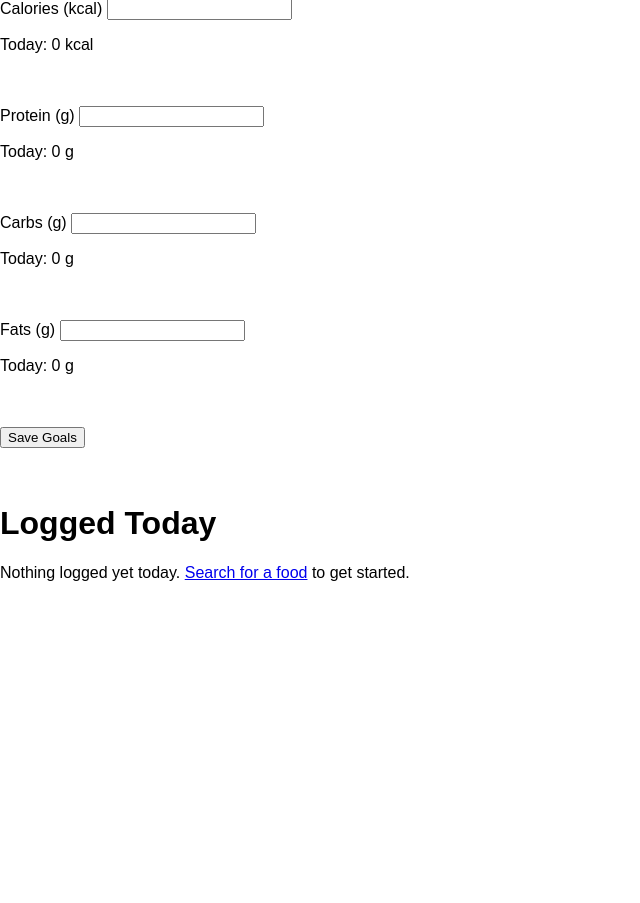
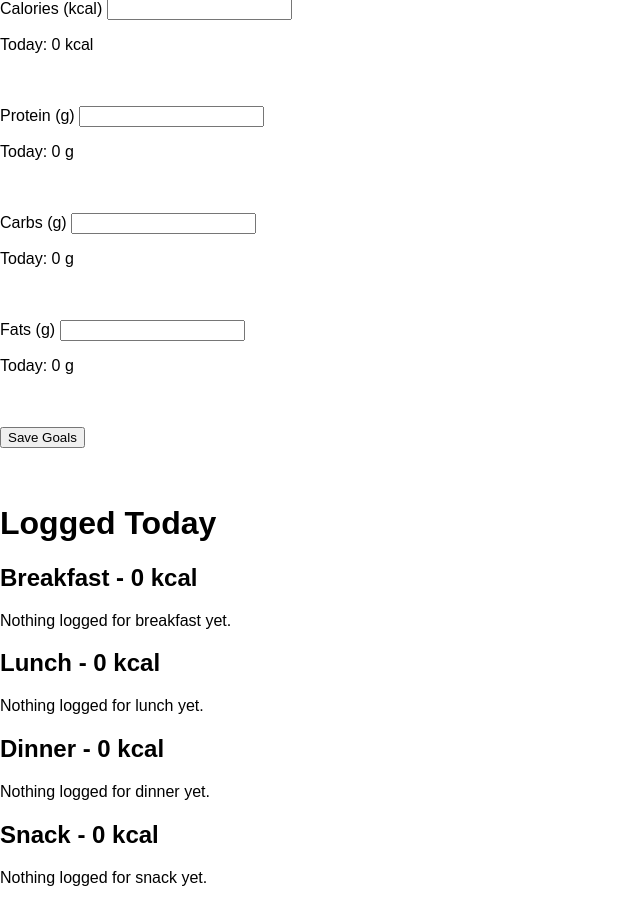
Before and after one commit to Marsad07/FitnessApp, a Flask app: page /routes/nutrition_view in a window 1280 px wide. Shown: the part 225-1128 px from the top of the page, without its empty margins (0-640 px from the left). Before the commit the page ends 806 px from the top, so only its background shows below. Run offline with Flask 3, Linux system fonts and the light colour scheme; the visitor is signed in with stand-in values (Sample User, id 1).

Commit message:
feat: grouped nutrition page by meal with subtotals
Adds a MEALS list as the one source of allowed meals, rejects unknown meals when logging or editing, and files any old unknown meals under snack so the page can't crash.

```diff
--- a/app/routes.py
+++ b/app/routes.py
@@ -8,6 +8,9 @@ from datetime import date, datetime, timedelta
 from app.decorators import login_required
 
 food_bp = Blueprint('search', __name__, url_prefix='/routes')
+
+# The only meal categories allowed - used to check the form and to group the nutrition page
+MEALS = ["breakfast", "lunch", "dinner", "snack"]
 
 @food_bp.route('/search', methods=['GET'])
 def search_food_results():
@@ -85,10 +88,14 @@ def full_nutrition_view():
     total_carbs = 0
     total_fats = 0
 
-    # One loop doing two jobs at once: build the individual entry list,
-    # and add each entry's values onto the running totals
+
+    # Dictionaries for meals + meal totals
+    meals = {meal: [] for meal in MEALS}
+    total_meals = {meal: 0 for meal in MEALS}
+
+   # Builds food dictionary once so it can go into two places
     for entry in day_entries:
-        todays_entries.append({
+        entry_data = {
             "entry_id": entry.id,
             "food_name": entry.food_name,
             "food_weight": entry.food_weight,
@@ -97,7 +104,20 @@ def full_nutrition_view():
             "carbs": entry.carbs,
             "fats": entry.fats,
             "meal_category": entry.meal_category
-        })
+        }
+
+        # Adds it to the full list
+        todays_entries.append(entry_data)
+
+        # Works out which meal it goes under - anything that isn't one of the 4 meals
+        # (such as bad data being saved before the meal check existed) goes under snack instead of crashing
+        meal = entry.meal_category if entry.meal_category in meals else "snack"
+
+        # Adds it to its meal's list
+        meals[meal].append(entry_data)
+
+        # Adds its calories onto its meal's total
+        total_meals[meal] += entry.calories
 
         total_calories += entry.calories
         total_protein += entry.protein
@@ -116,7 +136,9 @@ def full_nutrition_view():
         prev_day=prev_day,
         next_day=next_day,
         can_go_forward=can_go_forward,
-        day_label=day_label
+        day_label=day_label,
+        meals=meals,
+        total_meals=total_meals
     )
 
 @food_bp.route('/food_chosen', methods=['GET'])
@@ -136,6 +158,11 @@ def food_chosen():
     else:
         # Moment 2: the details form was submitted, everything needed is here now
         food_weight = request.args.get('food_weight')
+
+        # Only allows the 4 meals from the dropdown (the form can be edited in DevTools)
+        if meal_category not in MEALS:
+            flash('Please choose breakfast, lunch, dinner or snack')
+            return redirect(url_for('search.food_chosen', fdcId=fdc_Id))
 
         # Tries to turn the weight from text into a decimal number so it can be used for equation
         try:
@@ -241,6 +268,11 @@ def edit_entry():
     meal_category = request.form.get('meal_category')
     food_weight = request.form.get('food_weight')
 
+    # Only allows the 4 meals from the dropdown (the form can be edited in DevTools)
+    if meal_category not in MEALS:
+        flash('Please choose breakfast, lunch, dinner or snack')
+        return redirect(url_for('search.full_nutrition_view'))
+
     # Since form values are text, this converts the new weight to a number
     # (an empty or non-number box = ValueError, a missing box = TypeError, both are caught here)
     try:
--- a/app/templates/online/nutrition/nutrition_view.html
+++ b/app/templates/online/nutrition/nutrition_view.html
@@ -64,10 +64,11 @@
 
     <div>
         <h1>Logged Today</h1>
-        {% for entry in todays_entries %}
+        {% for meal, entries in meals.items() %}
+            <h2>{{ meal|capitalize }} - {{ total_meals[meal]|round|int }} kcal</h2>
+            {% for entry in entries %}
                 <p>Food Name: {{ entry.food_name }}</p>
                 <p>Food Weight: {{ entry.food_weight|round(1) }} g</p>
-            <p>Meal Category: {{ entry.meal_category|capitalize }}</p>
                     <p>Calories: {{ entry.calories|round|int }} kcal</p>
                 <p>Protein: {{ entry.protein|round(1) }} g</p>
                 <p>Carbohydrates: {{ entry.carbs|round(1) }} g</p>
@@ -77,11 +78,12 @@
                     <input type="hidden" name="id" value="{{ entry.entry_id }}">
                     <button type="submit" class="delete-btn">Delete</button>
                 </form>
+
                 <a href="{{ url_for('search.edit_entry', id=entry.entry_id) }}">Edit</a>
                 <br><br>
             {% else %}
-            <p>Nothing logged yet today.
-                <a href="{{ url_for('search.search_food_results') }}">Search for a food</a> to get started.</p>
+                <p>Nothing logged for {{ meal }} yet.</p>
+            {% endfor %}
         {% endfor %}
     </div>
 {% endblock %}
```
Lines whose indentation alone changed are shown as unchanged.
